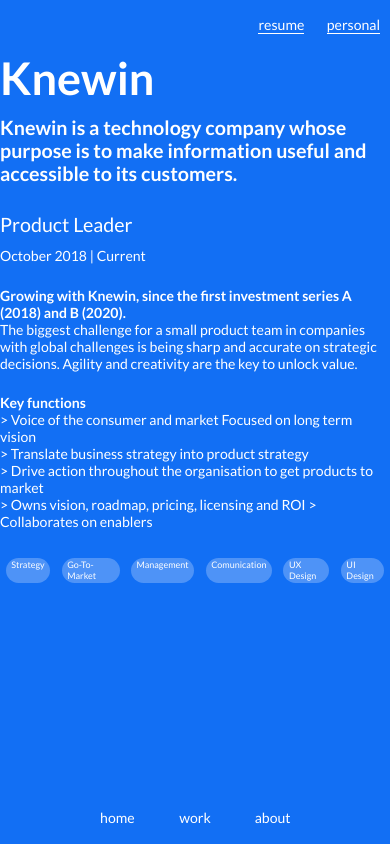
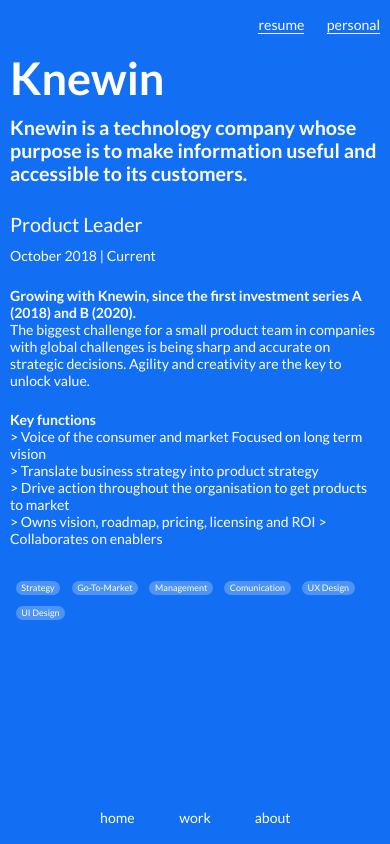
Before and after one commit to ahmedkleit/ahmed-kleit-site-2022, a Nuxt app: page /work/knewin in a window 390 px wide. Built offline with nearby package versions, Linux system fonts and the light colour scheme.

Commit message:
Fixed background

```diff
--- a/assets/styles/globals.css
+++ b/assets/styles/globals.css
@@ -3,6 +3,11 @@
 	padding: 0;
 	box-sizing: border-box;
 	letter-spacing: 0;
+}
+
+html, body, #__nuxt, #__layout {
+	height: 100vh;
+	min-height: 100vh;
 }
 
 @media(max-width: 1080px) {
--- a/components/Chip.vue
+++ b/components/Chip.vue
@@ -18,7 +18,7 @@
 .chip {
   background: rgba(255, 255, 255, 0.25);
   border-radius: 20px;
-  margin: 0 0.625rem;
+  margin: 0.625rem;
   padding: 0.063rem 0.625rem 0.25rem;
 }
 </style>
--- a/layouts/default.vue
+++ b/layouts/default.vue
@@ -6,7 +6,7 @@
         <NuxtLink to="/personal" :style="{'color': fontColor === '#1C4752' ? fontColor : '#FFFFFF', 'border-bottom': `1px solid ${fontColor === '#1C4752' ? fontColor : '#FFFFFF'}`}">personal</NuxtLink>
       </header>
 
-      <section>
+      <section :style="{ 'background': color, 'color': fontColor === '#1C4752' ? fontColor : '#FFFFFF' }">
         <nav>
           <NuxtLink to="/" tag="button" :style="{'color': fontColor === '#1C4752' ? fontColor : '#FFFFFF'}">home</NuxtLink>
           <NuxtLink to="/work" tag="button" :style="{'color': fontColor === '#1C4752' ? fontColor : '#FFFFFF'}">work</NuxtLink>
@@ -89,8 +89,8 @@
 }
 
 @media(max-width: 720px) {
-  header > a:last-child {
-    margin-right: 10px;
+  header, main {
+    padding: 0 10px;
   }
 
 	section {
--- a/pages/work/knewin.vue
+++ b/pages/work/knewin.vue
@@ -111,5 +111,6 @@
 	display: flex;
 	flex-direction: row;
 	margin-top: 3.125rem;
+	flex-flow: wrap;
 }
 </style>
```
